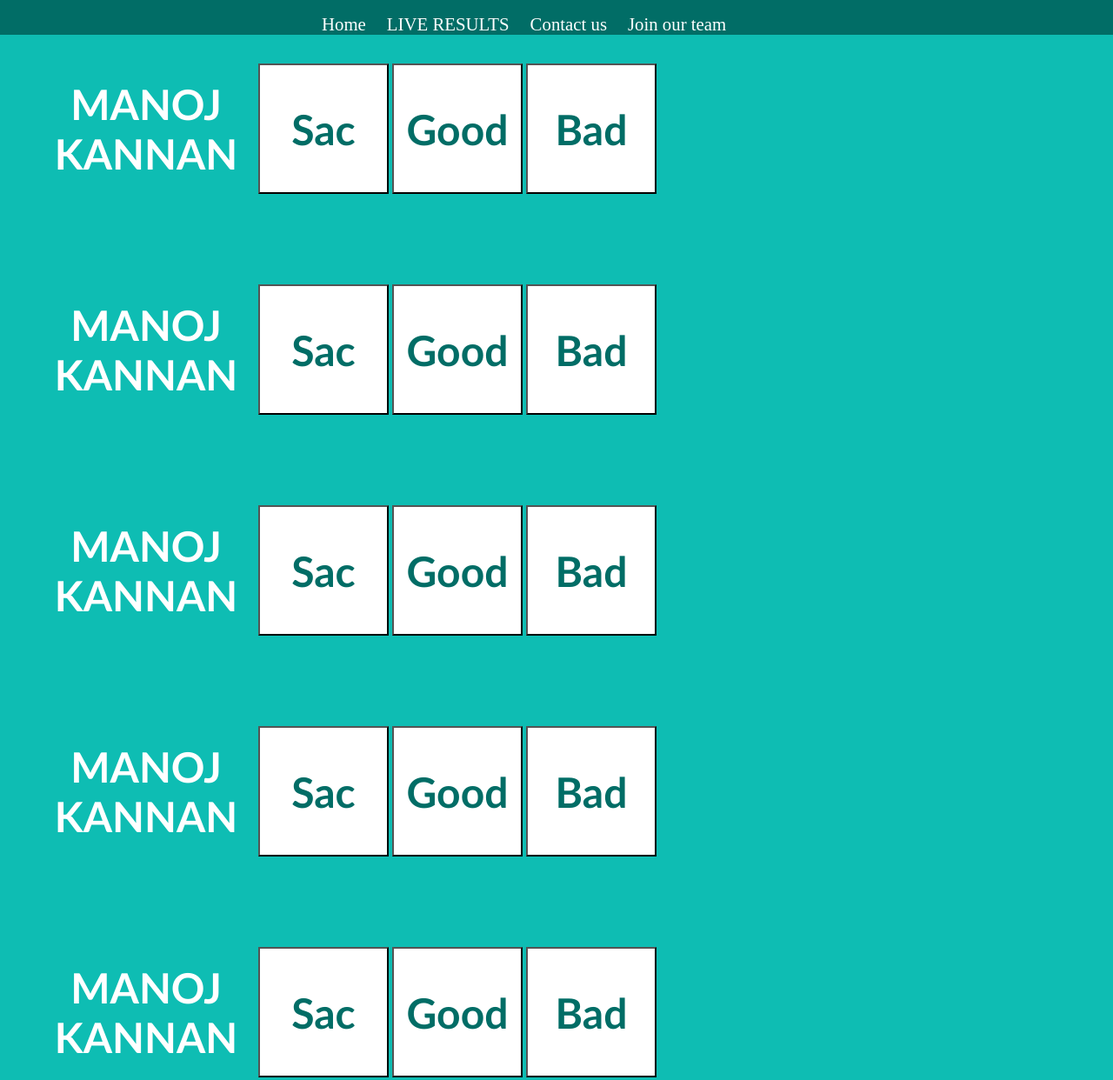
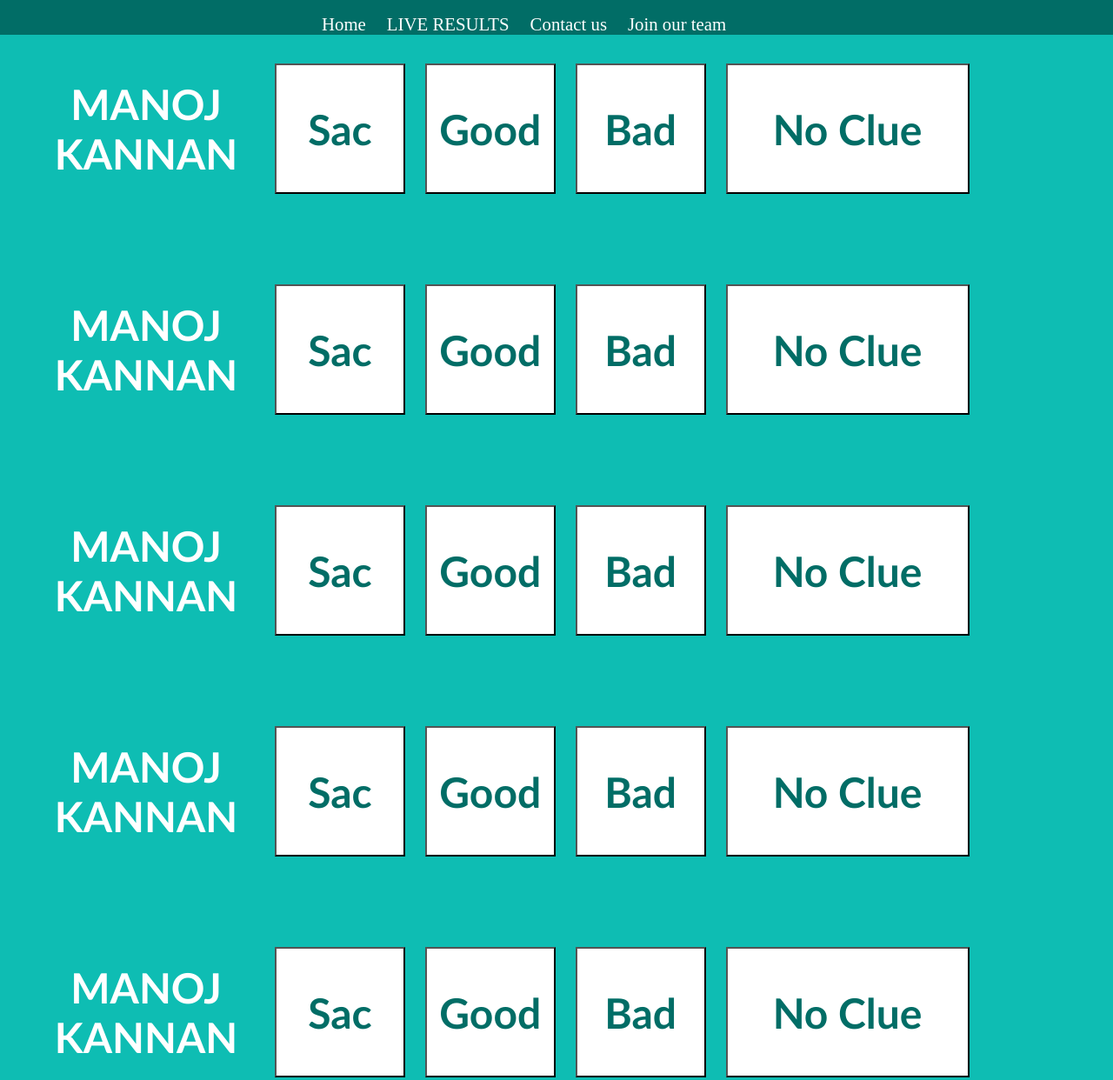
Before and after one commit to sagargrover/sagargrover.github.io, a plain HTML site: page index.html in a window 1280 px wide. Shown: the whole page at 87% size. Drawn offline with Linux system fonts and the light colour scheme.

Commit message:
New Button

```diff
--- a/index.html
+++ b/index.html
@@ -33,6 +33,9 @@
 					<td>
 						<input class = "buttonStyle" id = "button1No" type = "submit" value = "Bad">
 					</td>
+					<td>
+						<input class = "buttonEnd" id = "buttonClue" type = "submit" value = "No Clue">
+					</td>
 				</tr>
 				<tr>
 					<td>
@@ -46,6 +49,9 @@
 					</td>
 					<td>
 						<input class = "buttonStyle" id = "button2No" type = "submit" value = "Bad">
+					</td>
+					<td>
+						<input class = "buttonEnd" id = "buttonClue" type = "submit" value = "No Clue">
 					</td>
 				</tr>
 				<tr>
@@ -61,6 +67,9 @@
 					<td>
 						<input class = "buttonStyle" id = "button3No" type = "submit" value = "Bad">
 					</td>
+					<td>
+						<input class = "buttonEnd" id = "buttonClue" type = "submit" value = "No Clue">
+					</td>
 				</tr>
 				<tr>
 					<td>
@@ -74,6 +83,9 @@
 					</td>
 					<td>
 						<input class = "buttonStyle" id = "button4No" type = "submit" value = "Bad">
+					</td>
+					<td>
+						<input class = "buttonEnd" id = "buttonClue" type = "submit" value = "No Clue">
 					</td>
 				</tr>
 				<tr>
@@ -89,6 +101,9 @@
 					<td>
 						<input class = "buttonStyle" id = "button5No" type = "submit" value = "Bad">
 					</td>
+					<td>
+						<input class = "buttonEnd" id = "buttonClue" type = "submit" value = "No Clue">
+					</td>
 				</tr>
 			</table>
 		</div>
--- a/mystyle.css
+++ b/mystyle.css
@@ -78,6 +78,7 @@ h2{
 	width : 98px;
 }
 .buttonStyle{
+	margin-left: 0.5cm;
 	width : 150px;
 	height : 150;
 	background-color : #FFF;
@@ -86,3 +87,13 @@ h2{
    font-weight: bold;
    color : #016d66;
 }
+.buttonEnd{
+	margin-left: 0.5cm;
+	width : 280px;
+	height : 150;
+	background-color : #FFF;
+	font-size: 3em;
+   font-family: Calibri, Arial, Helvetica, sans-serif;
+   font-weight: bold;
+   color : #016d66;
+}
```
